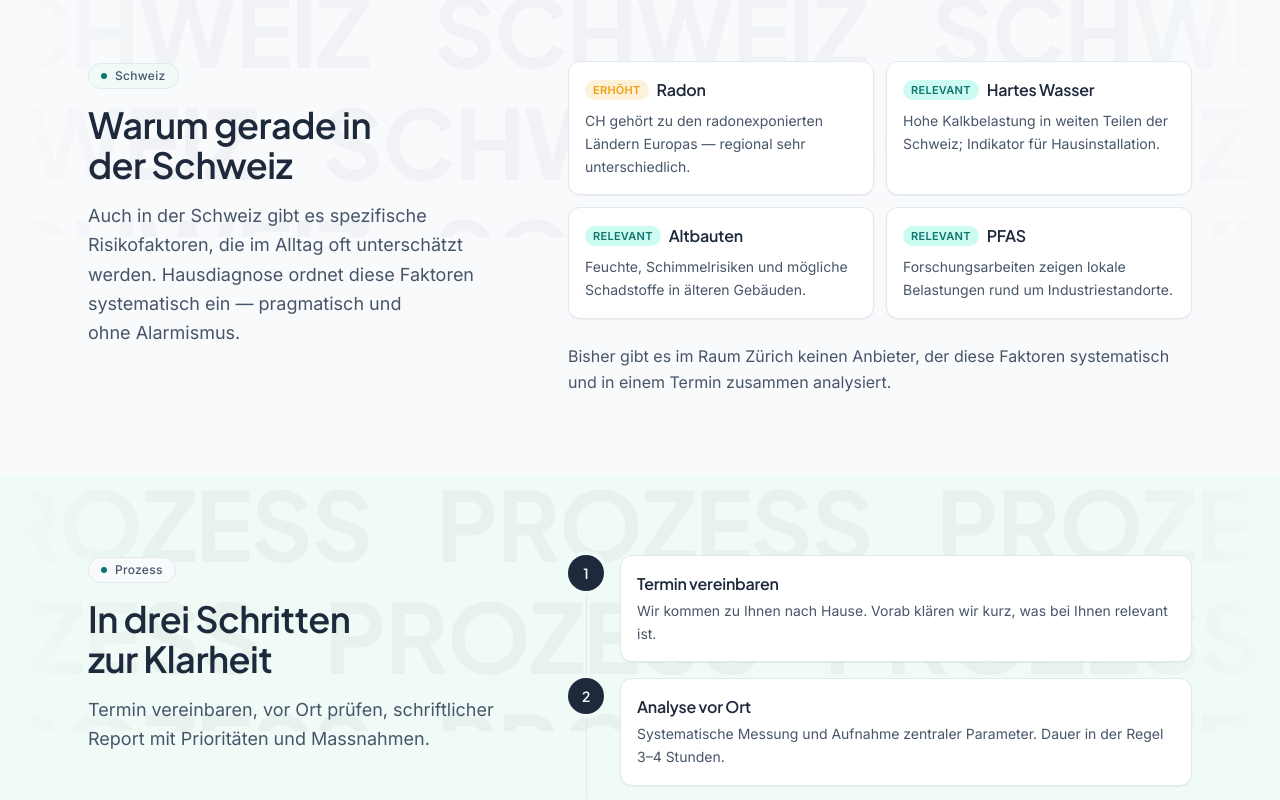
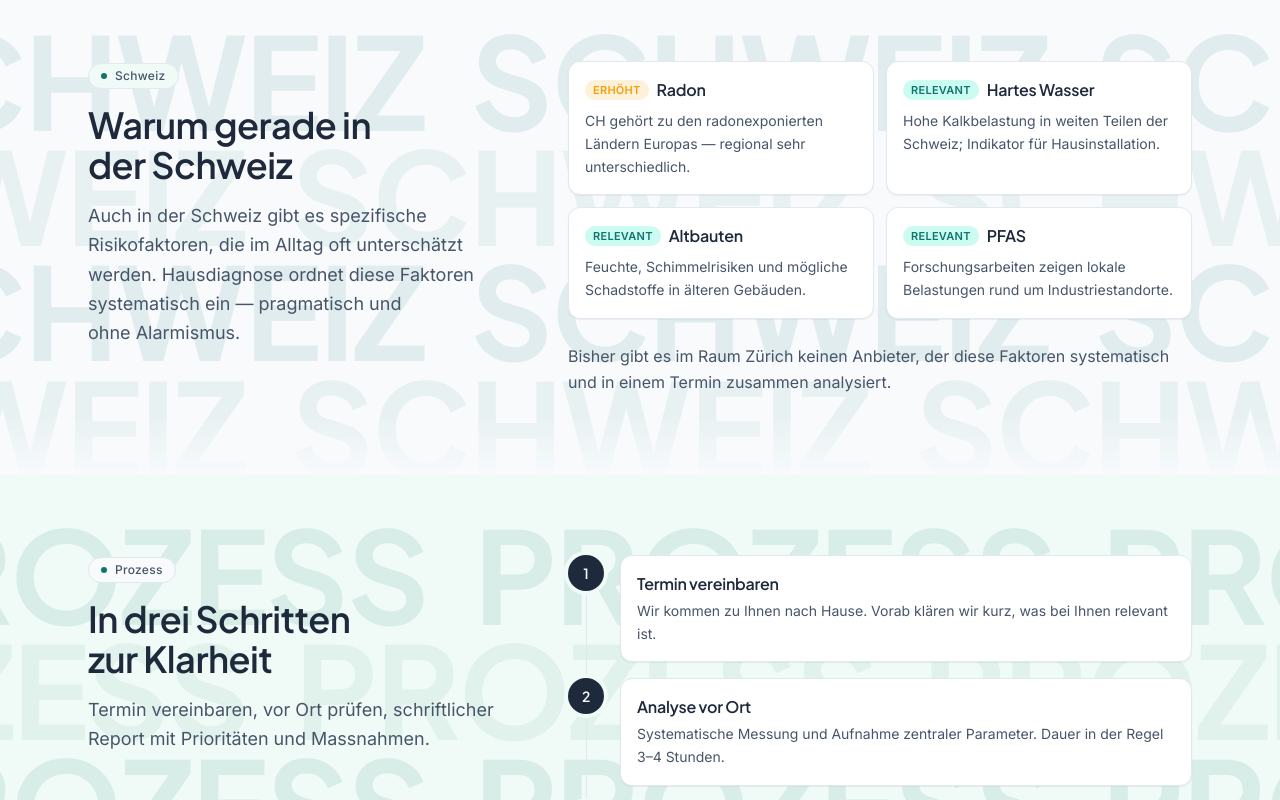
Before and after one commit to DiegoZechner/hausdiagnose, a Next.js app: page / in a window 1280 px wide. Shown: the part 2720-3520 px from the top of the page. Built offline with nearby package versions, Linux system fonts and the light colour scheme; no server answers.

Commit message:
Tags improvel background

```diff
--- a/app/page.tsx
+++ b/app/page.tsx
@@ -396,8 +396,8 @@ export default async function Home() {
 
         {/* ─────────────────────────────────── EVIDENCE ─────────────────────────────────── */}
         <Section id="evidenz" tone="alt" aria-labelledby="evidenz-h" className="relative overflow-hidden">
-          <SectionWordPattern word="EVIDENZ" />
-          <Container className="relative z-10">
+          <SectionWordPattern word="EVIDENZ" rows={7} />
+          <Container className="relative z-[2]">
             <div className="mx-auto max-w-3xl text-center">
               <div className="mb-4 inline-flex items-center gap-2 rounded-full border border-border bg-background px-3 py-1 text-xs font-medium tracking-wide text-muted-foreground">
                 <span className="size-1.5 rounded-full bg-[color:var(--brand)]" />
@@ -485,8 +485,8 @@ export default async function Home() {
 
         {/* ─────────────────────────────────── SCHWEIZ ─────────────────────────────────── */}
         <Section id="schweiz" aria-labelledby="schweiz-h" className="relative overflow-hidden">
-          <SectionWordPattern word="SCHWEIZ" opacity={0.03} />
-          <Container className="relative z-10">
+          <SectionWordPattern word="SCHWEIZ" rows={4} />
+          <Container className="relative z-[2]">
             <div className="grid gap-10 lg:grid-cols-12 lg:gap-12">
               <div className="lg:col-span-5">
                 <div className="mb-4 inline-flex items-center gap-2 rounded-full border border-border bg-[color:var(--surface-2)] px-3 py-1 text-xs font-medium tracking-wide text-muted-foreground">
@@ -559,8 +559,8 @@ export default async function Home() {
 
         {/* ─────────────────────────────────── PROZESS ─────────────────────────────────── */}
         <Section id="prozess" tone="alt" aria-labelledby="prozess-h" className="relative overflow-hidden">
-          <SectionWordPattern word="PROZESS" />
-          <Container className="relative z-10">
+          <SectionWordPattern word="PROZESS" rows={5} />
+          <Container className="relative z-[2]">
             <div className="grid gap-10 lg:grid-cols-12 lg:gap-12">
               <div className="lg:col-span-5">
                 <div className="mb-4 inline-flex items-center gap-2 rounded-full border border-border bg-background px-3 py-1 text-xs font-medium tracking-wide text-muted-foreground">
--- a/components/landing/section-word-pattern.tsx
+++ b/components/landing/section-word-pattern.tsx
@@ -2,47 +2,55 @@ import * as React from "react";
 
 import { cn } from "@/lib/utils";
 
-const REPEATS = Array.from({ length: 7 });
-const ROWS = Array.from({ length: 3 });
+const REPEATS = Array.from({ length: 9 });
 
 /**
- * Decorative low-contrast repeated-word texture for section intros.
+ * Decorative tone-on-tone repeated-word texture for section backgrounds.
  *
  * Tweak points:
- * - opacity: via the `opacity` prop
- * - word size: `text-[...]` classes below
- * - spacing: `gap-8 sm:gap-12 lg:gap-16` and `tracking-[0.18em]`
- * - repetition density: REPEATS / ROWS constants above
+ * - opacity: `opacity` + `alternateOpacity` props (max recommended: 0.14)
+ * - word size: clamp() in the className below
+ * - spacing: `gap-[0.36em]` and row `justify-between`
+ * - repetition density: REPEATS constant and `rows` prop
  * - section-specific word: `word` prop
  */
 export function SectionWordPattern({
   word,
+  rows,
   className,
-  opacity = 0.035,
+  opacity = 0.1,
+  alternateOpacity = 0.065,
 }: {
   word: string;
+  rows: number;
   className?: string;
   opacity?: number;
+  alternateOpacity?: number;
 }) {
+  const rowItems = Array.from({ length: rows });
+  const baseOpacity = Math.min(opacity, 0.14);
+  const softOpacity = Math.min(alternateOpacity, 0.14);
+
   return (
     <div
       aria-hidden="true"
       className={cn(
-        "pointer-events-none absolute inset-x-0 top-0 z-0 h-52 overflow-hidden sm:h-64",
-        "[mask-image:linear-gradient(90deg,transparent,black_12%,black_88%,transparent)]",
+        "pointer-events-none absolute inset-0 z-0 overflow-hidden select-none",
+        "[mask-image:linear-gradient(180deg,transparent,black_10%,black_88%,transparent)]",
         className,
       )}
-      style={{ opacity }}
     >
-      <div className="-mx-16 mt-2 space-y-2 sm:mt-0 sm:space-y-4">
-        {ROWS.map((_, row) => (
+      <div className="absolute inset-x-[-12vw] inset-y-8 flex flex-col justify-between sm:inset-y-10">
+        {rowItems.map((_, row) => {
+          const rowOpacity = row % 2 === 0 ? baseOpacity : softOpacity;
+          return (
             <div
               key={row}
               className={cn(
-              "flex w-max select-none gap-8 font-heading text-[2.7rem] font-bold uppercase leading-none tracking-[0.18em] text-foreground sm:gap-12 sm:text-[4.5rem] lg:gap-16 lg:text-[6rem]",
-              row % 2 === 1 && "-translate-x-16 sm:-translate-x-28",
-              row === 2 && "hidden sm:flex",
+                "flex w-max gap-[0.36em] font-heading text-[clamp(3.8rem,10vw,9rem)] font-extrabold uppercase leading-[0.9] tracking-[-0.04em]",
+                row % 2 === 1 && "-translate-x-[14vw]",
               )}
+              style={{ color: `rgba(15, 118, 110, ${rowOpacity})` }}
             >
               {REPEATS.map((_, i) => (
                 <span key={`${row}-${i}`} className="whitespace-nowrap">
@@ -50,7 +58,8 @@ export function SectionWordPattern({
                 </span>
               ))}
             </div>
-        ))}
+          );
+        })}
       </div>
     </div>
   );
```
Lines whose indentation alone changed are shown as unchanged.
